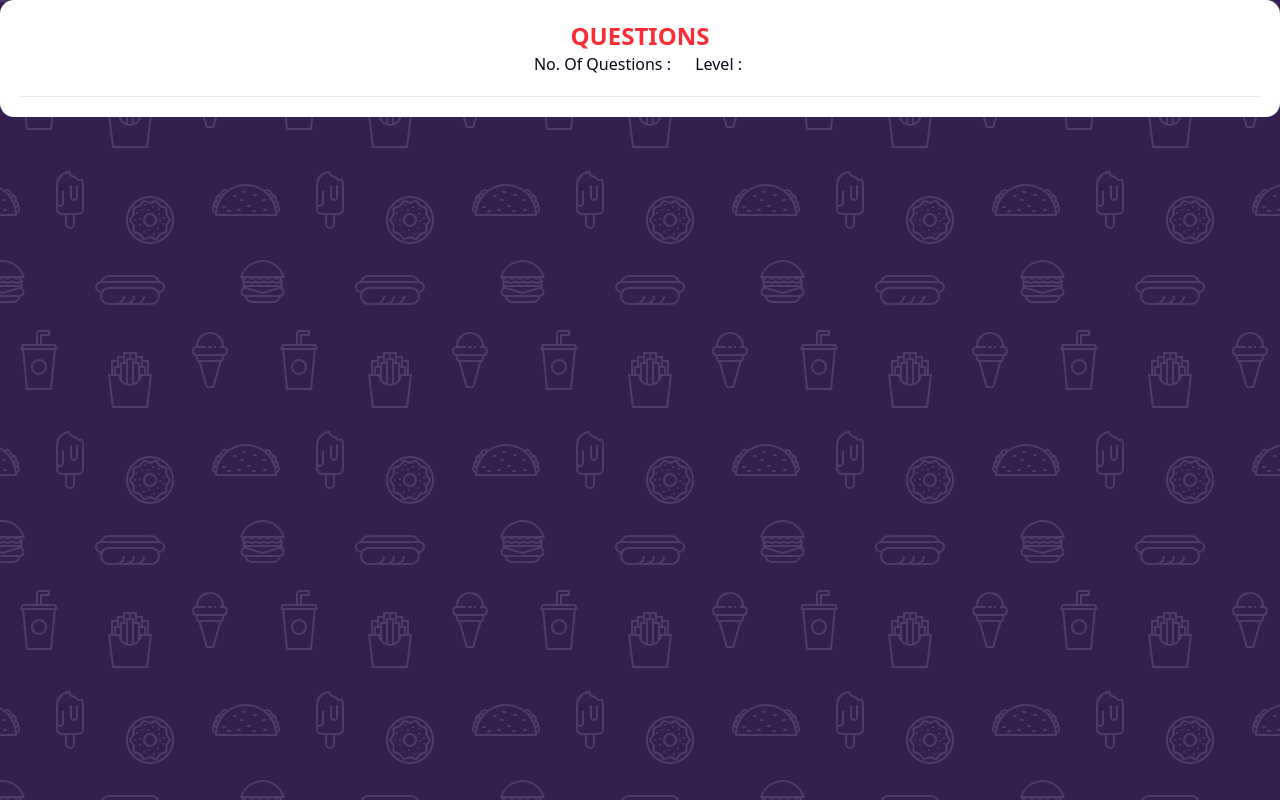
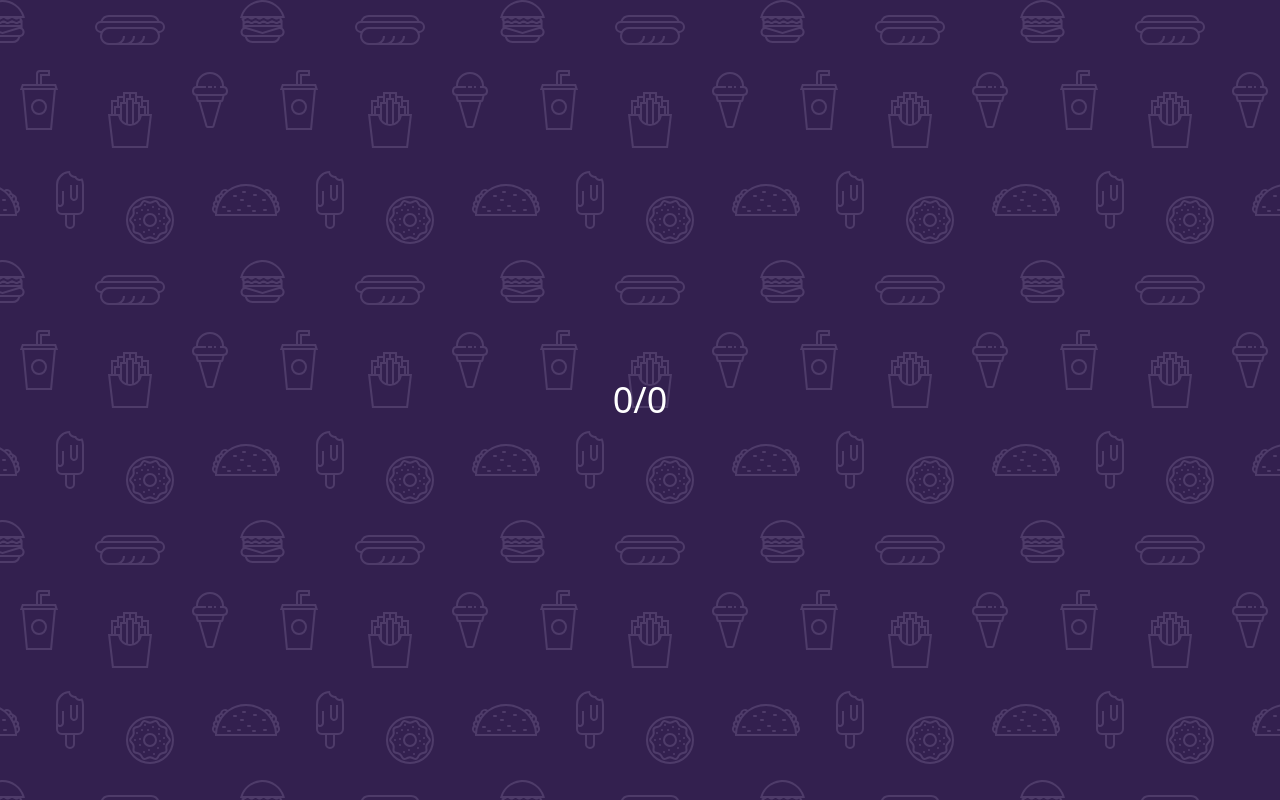
Before and after one commit to imranN74/revisionAI, a Next.js app: page /verify-answer in a window 1280 px wide. Built offline with nearby package versions, Linux system fonts and the light colour scheme.

Commit message:
resolve question check logic

```diff
--- a/src/app/questions/question-sumbit.tsx
+++ b/src/app/questions/question-sumbit.tsx
@@ -21,7 +21,7 @@ export function QuestionSubmit() {
   async function handleQuestionSubmit() {
     try {
       setLoader(true);
-      if (!answers.length) {
+      if (answers.length === 0) {
         toast.error("no question attempted!");
         setLoader(false);
         return;
--- a/src/app/verify-answer/page.tsx
+++ b/src/app/verify-answer/page.tsx
@@ -1,17 +1,13 @@
 "use client";
 
 import { marksData } from "@/lib/store/useStore";
-import { QuestHeader } from "@/components/question-header";
-import Quest from "@/components/question";
 
 export default function VerifyAnswer() {
-  // const marks = marksData((state: any) => state.marks);
+  const marks = marksData((state) => state.marks);
 
   return (
-    <div className="bg-white rounded-xl p-5">
-      <QuestHeader />
-      <hr />
-      <Quest />
+    <div className="flex justify-center items-center h-[100dvh]">
+      <div className="text-4xl text-white">{`${marks.correctAnswer}/${marks.totalQuestion}`}</div>
     </div>
   );
 }
--- a/src/components/answer-radio.tsx
+++ b/src/components/answer-radio.tsx
@@ -12,23 +12,20 @@ type Option = {
 
 export default function AnswerRadio({
   options,
-  questionNumber,
+  questionKey,
 }: {
   options: Option;
-  questionNumber: number;
+  questionKey: string;
 }) {
-  const [answer, setAnswerKey] = useState("");
   const setAnswer = answerData((state) => state.setAnswer);
-  const answerId = useRef(null);
-  const questId = `Q-${questionNumber}`;
 
   function handleAnswerUpdate(val: string) {
-    setAnswerKey(val);
-    setAnswer({ question_no: questId, answer_key: answer });
+    setAnswer({ question_no: questionKey, answer_key: val });
+    // console.log(val);
   }
 
   return (
-    <RadioGroup defaultValue="option-one" onValueChange={handleAnswerUpdate}>
+    <RadioGroup defaultValue="" onValueChange={handleAnswerUpdate}>
       {Object.entries(options).map(([Key, value]) => {
         return (
           <div className="flex items-center space-x-2" key={Key}>
--- a/src/components/question.tsx
+++ b/src/components/question.tsx
@@ -14,7 +14,10 @@ export default function Quest() {
             <div>{data.question}</div>
           </div>
           <div className="px-2">
-            <AnswerRadio options={data.options} questionNumber={index + 1} />
+            <AnswerRadio
+              options={data.options}
+              questionKey={`Q-${index + 1}`}
+            />
           </div>
         </div>
         <hr />
```
